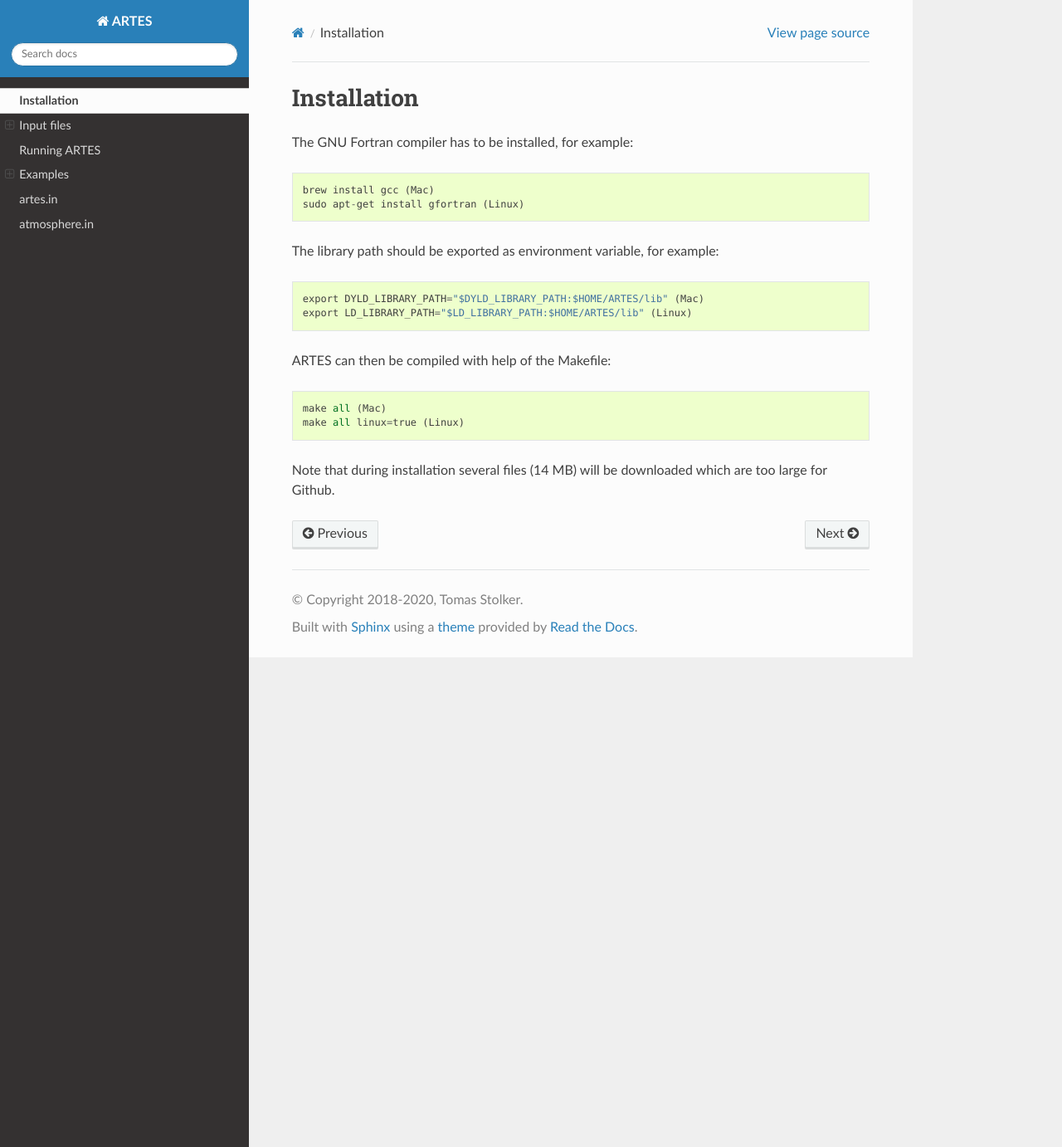
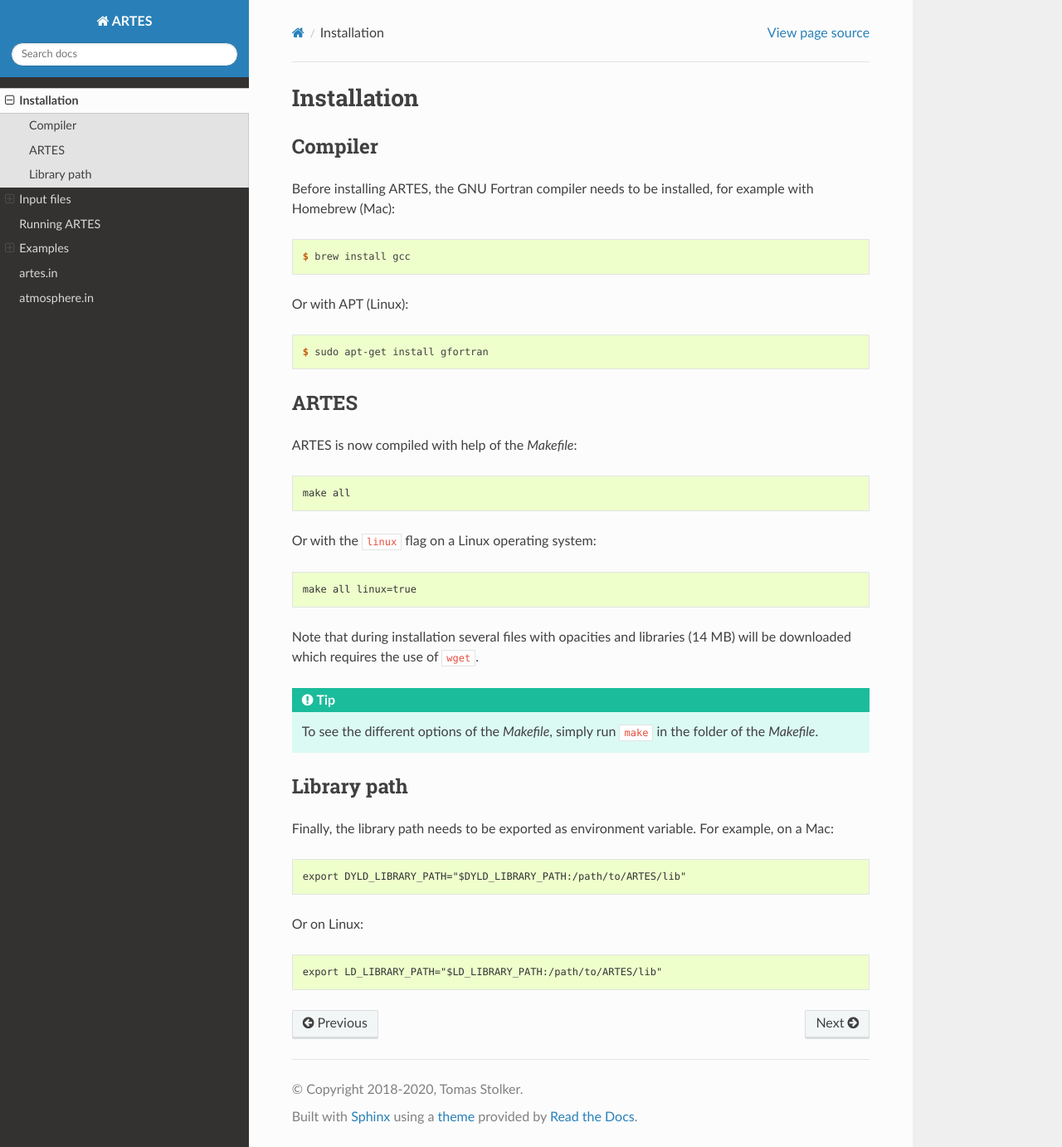
Before and after one commit to tomasstolker/ARTES, a Sphinx documentation site: the page built from docs/installation.rst, in a window 1280 px wide and 1382 px high. Shown: the whole window at 83% size. Built offline with Sphinx 7.4.7 and the Read the Docs theme 2.0.0, drawn with Linux system fonts in a browser that asks for light colours.

Commit message:
Updated installation instructions, changed license from GPLv3 to MIT

```diff
--- a/README.rst
+++ b/README.rst
@@ -6,7 +6,7 @@ ARTES
 .. image:: https://readthedocs.org/projects/artes/badge/?version=latest
     :target: http://artes.readthedocs.io/en/latest/?badge=latest
 
-.. image:: https://img.shields.io/badge/License-GPLv3-blue.svg
+.. image:: https://img.shields.io/badge/license-MIT-blue.svg?style=flat
     :target: https://github.com/tomasstolker/ARTES/blob/master/LICENSE
 
 .. image:: http://img.shields.io/badge/arXiv-1706.09427-orange.svg?style=flat
@@ -29,4 +29,4 @@ License
 
 Copyright 2018-2020 Tomas Stolker
 
-ARTES is free software and distributed under the GNU General Public License v3.
+ARTES is distributed under the MIT License. See the LICENSE file for the terms and conditions.
--- a/docs/installation.rst
+++ b/docs/installation.rst
@@ -3,19 +3,52 @@
 Installation
 ============
 
-The GNU Fortran compiler has to be installed, for example: ::
+Compiler
+--------
 
-    brew install gcc (Mac)
-    sudo apt-get install gfortran (Linux)
+Before installing ARTES, the GNU Fortran compiler needs to be installed, for example with Homebrew (Mac):
 
-The library path should be exported as environment variable, for example: ::
+.. code-block:: console
 
-    export DYLD_LIBRARY_PATH="$DYLD_LIBRARY_PATH:$HOME/ARTES/lib" (Mac)
-    export LD_LIBRARY_PATH="$LD_LIBRARY_PATH:$HOME/ARTES/lib" (Linux)
+    $ brew install gcc
 
-ARTES can then be compiled with help of the Makefile: ::
+Or with APT (Linux):
 
-    make all (Mac)
-    make all linux=true (Linux)
+.. code-block:: console
 
-Note that during installation several files (14 MB) will be downloaded which are too large for Github.
+    $ sudo apt-get install gfortran
+
+ARTES
+-----
+
+ARTES is now compiled with help of the `Makefile`:
+
+.. code-block:: console
+
+    make all
+
+Or with the ``linux`` flag on a Linux operating system:
+
+.. code-block:: console
+
+    make all linux=true
+
+Note that during installation several files with opacities and libraries (14 MB) will be downloaded which requires the use of ``wget``.
+
+.. tip::
+   To see the different options of the `Makefile`, simply run ``make`` in the folder of the `Makefile`.
+
+Library path
+------------
+
+Finally, the library path needs to be exported as environment variable. For example, on a Mac:
+
+.. code-block:: console
+
+    export DYLD_LIBRARY_PATH="$DYLD_LIBRARY_PATH:/path/to/ARTES/lib"
+
+Or on Linux:
+
+.. code-block:: console
+
+    export LD_LIBRARY_PATH="$LD_LIBRARY_PATH:/path/to/ARTES/lib"
```
Also changed, not shown: 1 other file.
